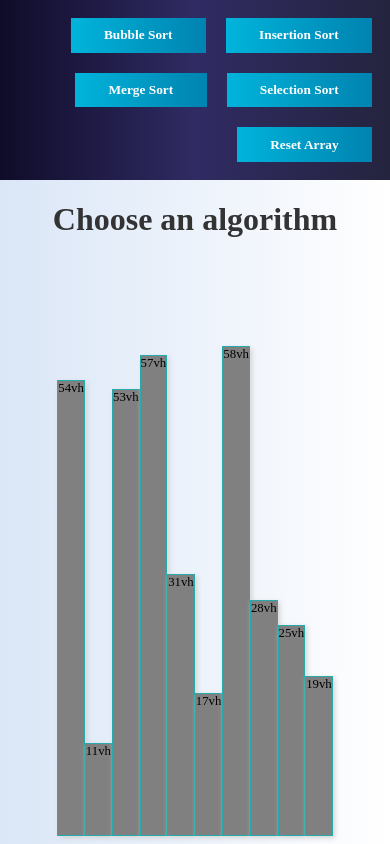
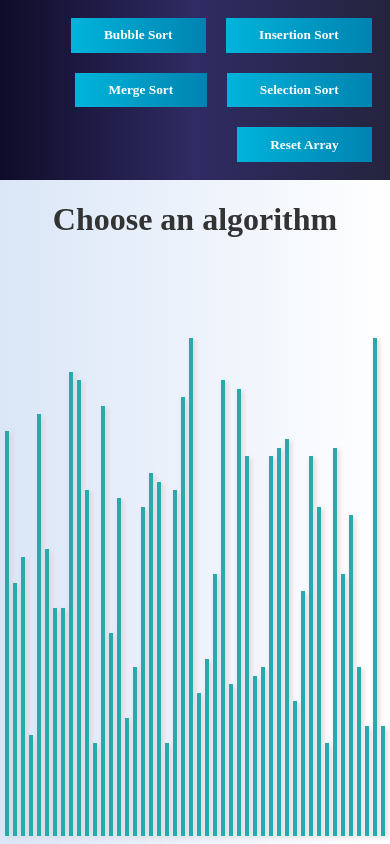
Before and after one commit to Vikas2426/AlgoX, a React (Create React App) app: page / in a window 390 px wide. Built offline with nearby package versions, Linux system fonts and the light colour scheme; a web font is replaced by a local one.

Commit message:
feat: better for small screens

```diff
--- a/src/SortingContext/SortingProvider.js
+++ b/src/SortingContext/SortingProvider.js
@@ -1,3 +1,4 @@
+/* eslint-disable no-undef */
 /* eslint-disable import/no-cycle */
 import React, { useMemo, useState } from 'react';
 import PropTypes from 'prop-types';
@@ -5,26 +6,21 @@ import buttonTypes from '../lib/buttonTypes';
 import {
   bubbleSort, insertionSort, selectionSort, mergeSort,
 } from '../lib/sortingAlgos';
-import Bar from '../components/Bar';
 
 export const SortingContext = React.createContext();
 export const getHeights = () => {
   const heights = [];
-  for (let i = 0; i < 10; i += 1) {
-    const newHeight = Math.floor(Math.random() * 60);
-    if (newHeight && !heights.includes(newHeight)) {
-      heights.push(newHeight);
-    } else {
-      i -= 1;
-    }
+  const numberOfBars = parseInt(window.innerWidth / 8, 10);
+  for (let i = 0; i < numberOfBars; i += 1) {
+    const newHeight = Math.floor((Math.random() * 50) + 10);
+    heights.push(newHeight);
   }
   return heights;
 };
-export const getBars = (heights) => heights.map((height) => <Bar key={height} height={`${height}vh`} />);
 
 function SortingProvider({ children }) {
-  const heights = getHeights();
-  const [bars, setBars] = useState(() => ([...getBars(heights)]));
+  // eslint-disable-next-line no-unused-vars
+  const [heights, setHeights] = useState(getHeights);
 
   const buttonActions = (buttonType) => {
     switch (buttonType) {
@@ -51,8 +47,8 @@ function SortingProvider({ children }) {
 
   return (
     <SortingContext.Provider value={useMemo(() => ({
-      buttonActions, heights, bars, setBars,
-    }), [])}
+      buttonActions, heights,
+    }), [heights])}
     >
       {children}
     </SortingContext.Provider>
--- a/src/components/Bar.jsx
+++ b/src/components/Bar.jsx
@@ -1,18 +1,18 @@
 import PropTypes from 'prop-types';
+import constants from '../lib/constants';
 
 const style = {
-  background: 'grey',
-  border: '0.5px solid #26aaab',
+  background: constants.originalColor,
   boxShadow: '2px 2px 5px lightgrey',
-  transition: 'height 0.5s ease-in',
+  transition: 'height 0.1s ease-in',
   fontSize: '0.8em',
+  margin: '0px 2px',
+  padding: '2px',
 };
 
 function Bar({ height }) {
   return (
-    <span className="bars" style={{ ...style, height }}>
-      {height}
-    </span>
+    <span className="bars" style={{ ...style, height }} />
   );
 }
 
--- a/src/components/BarsContainer.jsx
+++ b/src/components/BarsContainer.jsx
@@ -1,8 +1,10 @@
+/* eslint-disable react/no-array-index-key */
 import { useContext } from 'react';
 import { SortingContext } from '../SortingContext/SortingProvider';
+import Bar from './Bar';
 
 function BarsContainer() {
-  const { bars } = useContext(SortingContext);
+  const { heights } = useContext(SortingContext);
   return (
     <div style={{
       display: 'flex',
@@ -15,7 +17,7 @@ function BarsContainer() {
       padding: '0.5em',
     }}
     >
-      {bars}
+      {heights.map((height, idx) => <Bar key={idx} height={`${height}vh`} />)}
     </div>
   );
 }
--- a/src/lib/animator.js
+++ b/src/lib/animator.js
@@ -45,12 +45,12 @@ const animator = (animationArr, swapArr) => {
         displayComparison(style4.height, style3.height, true);
         swapInnerText(firstElem, secondElem);
       }
-    }, 1000 * i);
+    }, 100 * i);
 
     setTimeout(() => {
       style1.background = originalColor;
       style2.background = originalColor;
-    }, 1000 * (i + 1));
+    }, 100 * (i + 1));
   }
 };
 
--- a/src/lib/constants.js
+++ b/src/lib/constants.js
@@ -1,4 +1,4 @@
 export default {
   animationColor: 'linear-gradient(to top, #ff416c, #ff4b2b)',
-  originalColor: 'linear-gradient(to left, #fdc830, #f37335)',
+  originalColor: '#26aaab',
 };
```
